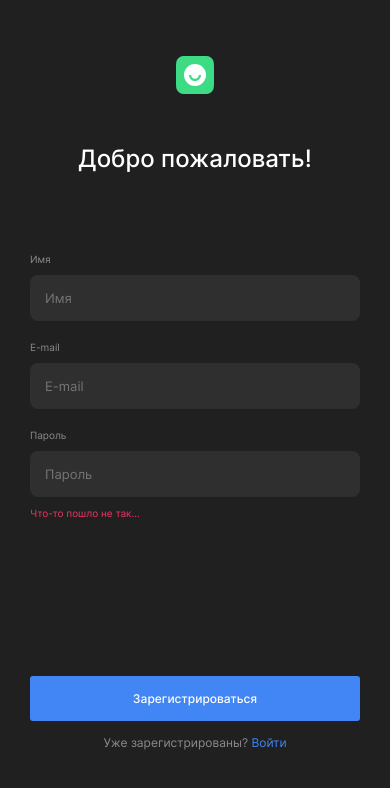
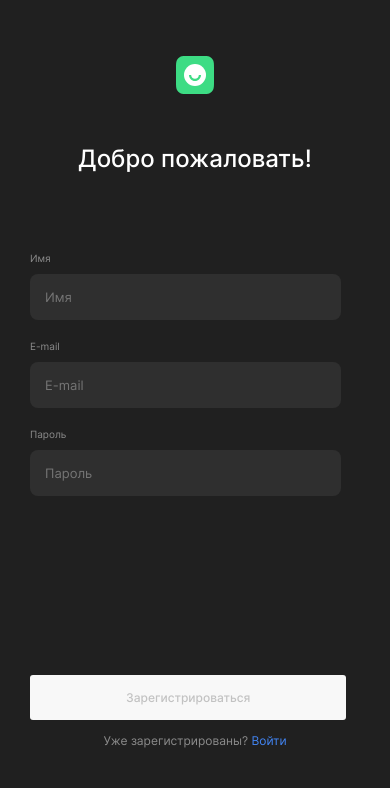
Before and after one commit to Sibisov-Artem/movies-explorer-frontend, a React (Create React App) app: page /signup in a window 390 px wide. Shown: the top 788 px of the page. Built offline with nearby package versions, Linux system fonts and the light colour scheme; no server answers; the HTML template or start-up script is replaced by a standard one.

Commit message:
feat: Настроить валидацию форм login, register, profile

```diff
--- a/src/components/AuthForm/AuthForm.css
+++ b/src/components/AuthForm/AuthForm.css
@@ -9,14 +9,14 @@
 .auth-form__title {
   font-size: 24px;
   font-weight: 500;
-  margin: 40px 0 30px 0;
+  margin: 40px 0 36px 0;
   line-height: 29px;
 }
 
 .auth-form__form {
   display: flex;
   flex-direction: column;
-  height: 423px;
+  height: 416px;
 }
 
 .auth-form__input-container {
@@ -31,7 +31,7 @@
   font-size: 10px;
   font-weight: 400;
   color: #8B8B8B;
-  margin: 10px 0;
+  margin: 4px 0 10px 0;
   line-height: 12px;
 }
 
@@ -43,8 +43,9 @@
   border: none;
   border-radius: 8px;
   padding: 15px;
-  margin: 0 0 10px 0;
+  margin: 0 0 4px 0;
   line-height: 16px;
+  transition: all .4s ease
 }
 
 .auth-form__input_error {
@@ -56,6 +57,13 @@
   font-weight: 400;
   color: #EE3465;
   line-height: 12px;
+  height: 12px;
+  overflow: hidden;
+  max-width: 396px;
+}
+
+.auth-form__message-error:last-child {
+  margin-top: 5px;
 }
 
 .auth-form__submit-btn {
@@ -70,6 +78,16 @@
   margin-bottom: 16px;
   line-height: 17px;
   margin-top: auto;
+  transition: all .4s ease;
+}
+
+.auth-form__submit-btn_disable {
+  background-color: #F8F8F8;
+  color: #C2C2C2;
+}
+
+.auth-form__submit-btn_disable:hover {
+  cursor: default;
 }
 
 .auth-form__auth {
@@ -104,7 +122,6 @@
 @media screen and (max-width: 450px) {
 
   .auth-form {
-    max-width: 396px;
     padding: 56px 30px 30px;
   }
 
@@ -113,7 +130,7 @@
   }
 
   .auth-form__title {
-    margin: 50px 0 70px 0;
+    margin: 50px 0 75px 0;
     text-align: center;
   }
 
@@ -121,10 +138,19 @@
     margin: 0 0 157px 0;
   }
 
+  .auth-form__input {
+    width: 72vw;
+  }
+
+  .auth-form__message-error {
+    width: 72vw;
+  }
+
   .auth-form__submit-btn {
     font-size: 12px;
     line-height: 15px;
-    margin-bottom: 14px;
+    margin-bottom: 13px;
+    width: 81.1vw;
   }
 
   .auth-form__auth-text {
@@ -137,6 +163,6 @@
   }
 
   .auth-form__form {
-    height: 507px;
+    height: 500px;
   }
 }
--- a/src/components/AuthForm/AuthForm.jsx
+++ b/src/components/AuthForm/AuthForm.jsx
@@ -3,7 +3,7 @@ import './AuthForm.css'
 import { Link, useLocation } from 'react-router-dom';
 
 function AuthForm({ title, buttonText, authText, authLink, authTextLink, name, email, password, onSubmit,
-  handleChangeName, handleChangeEmail, handleChangePassword }) {
+  handleChange, statusDisabled, errorMessageName, errorMessageEmail, errorMessagePassword, statusDisabledForClassName }) {
 
   const location = useLocation();
 
@@ -32,9 +32,13 @@ function AuthForm({ title, buttonText, authText, authLink, authTextLink, name, e
                   minLength="2" maxLength="40"
                   id="auth-form-name"
                   defaultValue={name}
-                  onChange={handleChangeName}
+                  onChange={handleChange}
+                  message={'asfas'}
+                  // поле name содержит только латиницу, кириллицу, пробел или дефис
+                  pattern="[а-яёА-ЯЁa-zA-Z\s\-]+"
+                  title="Введите имя, используя латиницу, кириллицу, пробел или дефис"
                 />
-                <span className="auth-form__message-error"></span>
+                <span className="auth-form__message-error">{errorMessageName}</span>
               </>
             ) : (null)}
 
@@ -47,9 +51,11 @@ function AuthForm({ title, buttonText, authText, authLink, authTextLink, name, e
             minLength="2" maxLength="200"
             id="auth-form-email"
             defaultValue={email}
-            onChange={handleChangeEmail}
+            onChange={handleChange}
+            pattern="[A-Za-z0-9]+@[A-Za-z0-9]+\.[A-Za-z]+"
+            title="Введите email"
           />
-          <span className="auth-form__message-error"></span>
+          <span className="auth-form__message-error">{errorMessageEmail}</span>
 
           <label className="auth-form__label " htmlFor="auth-form-password">Пароль</label>
           <input className="auth-form__input auth-form__input_error hover"
@@ -60,16 +66,20 @@ function AuthForm({ title, buttonText, authText, authLink, authTextLink, name, e
             minLength="2" maxLength="200"
             id="auth-form-password"
             defaultValue={password}
-            onChange={handleChangePassword}
+            onChange={handleChange}
+            title="Введите пароль"
           />
           {location.pathname === "/signup" ?
             (
-              <span className="auth-form__message-error">Что-то пошло не так...</span>
+              <span className="auth-form__message-error">{errorMessagePassword}</span>
             ) : (null)}
 
         </fieldset>
 
-        <button className="auth-form__submit-btn hover" type="submit">{buttonText}</button>
+        <button className={`auth-form__submit-btn  ${statusDisabledForClassName ? "auth-form__submit-btn_disable" : "hover"}`}
+          type="submit"
+          disabled={statusDisabled}
+        >{buttonText}</button>
 
         <div className="auth-form__auth">
           <p className="auth-form__auth-text">{authText} <Link to={authLink} className="auth-form__auth-link hover">{authTextLink}</Link> </p>
--- a/src/components/Login/Login.jsx
+++ b/src/components/Login/Login.jsx
@@ -1,28 +1,17 @@
 import AuthForm from '../AuthForm/AuthForm';
-
-import { useState } from "react";
+import useFormValidation from '../hooks/useFormValidation';
 
 function Login({ onAuthorization }) {
 
-  const [email, setEmail] = useState('');
-  // Обработчик изменения инпута обновляет стейт
-  function handleChangeEmail(e) {
-    setEmail(e.target.value);
-  }
+  const { values, handleChange, errors, isValid } = useFormValidation();
 
-  const [password, setPassword] = useState('');
-  function handleChangePassword(e) {
-    setPassword(e.target.value);
-  }
+  const statusDisabled = !isValid;
 
 
   function handleSubmit(e) {
     e.preventDefault();
 
-    onAuthorization({
-      email: email,
-      password: password,
-    });
+    onAuthorization(values);
   }
 
   return (
@@ -33,11 +22,14 @@ function Login({ onAuthorization }) {
         authText={"Ещё не зарегистрированы?"}
         authLink={"/signup"}
         authTextLink={"Регистрация"}
-        email={email}
-        password={password}
+        email={values.email}
+        password={values.password}
         onSubmit={handleSubmit}
-        handleChangeEmail={handleChangeEmail}
-        handleChangePassword={handleChangePassword}
+        handleChange={handleChange}
+        statusDisabled={statusDisabled}
+        errorMessageEmail={errors.email}
+        errorMessagePassword={errors.password}
+        statusDisabledForClassName={statusDisabled}
       />
     </main>
   );
--- a/src/components/Profile/Profile.jsx
+++ b/src/components/Profile/Profile.jsx
@@ -1,33 +1,32 @@
 import './Profile.css';
 
-import { useState, useContext, useEffect } from 'react';
+import { useContext, useEffect } from 'react';
 import { Link } from 'react-router-dom';
 
 import { CurrentUserContext } from '../../context/CurrentUserContext';
+import useFormValidation from '../hooks/useFormValidation';
 
 function Profile({ onUpdateUser, onSignOut }) {
 
-  const [name, setName] = useState('');
-  const [email, setEmail] = useState('');
+  const { values, handleChange, errors, isValid, setValues } = useFormValidation();
 
   const currentUser = useContext(CurrentUserContext);
 
+  const statusDisabledForClassName = !isValid;
+
   useEffect(() => {
-    setName(currentUser.name);
-    setEmail(currentUser.email);
+    setValues(
+      {
+        name: currentUser.name,
+        email: currentUser.email,
+      }
+    );
   }, [currentUser]);
-
-  function handleChangeName(e) {
-    setName(e.target.value);
-  }
-  function handleChangeEmail(e) {
-    setEmail(e.target.value);
-  }
 
   function onSubmit(e) {
     e.preventDefault();
     // Передаём значения управляемых компонентов во внешний обработчик
-    onUpdateUser({ name, email });
+    onUpdateUser(values);
   }
   //===============================================================================
   return (
@@ -47,10 +46,13 @@ function Profile({ onUpdateUser, onSignOut }) {
                   required
                   minLength="2" maxLength="50"
                   id="profile-name"
-                  onChange={handleChangeName}
-                  value={name}
+                  onChange={handleChange}
+                  defaultValue={values.name}
+                  pattern="[а-яёА-ЯЁa-zA-Z\s\-]+"
+                  title="Введите имя, используя латиницу, кириллицу, пробел или дефис"
                 />
               </label>
+              <span className="profile__message-error">{errors.name}</span>
 
               <label className="profile__label">E-mail
                 <input className="profile__input"
@@ -60,13 +62,17 @@ function Profile({ onUpdateUser, onSignOut }) {
                   required
                   minLength="2" maxLength="50"
                   id="profile-email"
-                  onChange={handleChangeEmail}
-                  value={email}
+                  onChange={handleChange}
+                  defaultValue={values.email}
+                  pattern="[A-Za-z0-9]+@[A-Za-z0-9]+\.[A-Za-z]+"
+                  title="Введите email"
                 />
               </label>
+              <span className="profile__message-error">{errors.email}</span>
             </fieldset>
 
-            <button className="profile__submit-btn hover" type="submit">Редактировать</button>
+            <button className={`profile__submit-btn ${statusDisabledForClassName ? "profile__submit-btn_disable" : "hover"}`}
+            type="submit">Редактировать</button>
           </form>
           <Link to="/" className="profile__close-btn hover" onClick={onSignOut}>Выйти из аккаунта</Link>
         </div>
--- a/src/components/Register/Register.jsx
+++ b/src/components/Register/Register.jsx
@@ -1,35 +1,17 @@
 import AuthForm from '../AuthForm/AuthForm';
-
-import { useState } from "react";
+import useFormValidation from '../hooks/useFormValidation';
 
 function Register({ onRegistration }) {
 
-  const [name, setName] = useState('');
-  // Обработчик изменения инпута обновляет стейт
-  function handleChangeName(e) {
-    setName(e.target.value);
-  }
+  const { values, handleChange, errors, isValid } = useFormValidation();
 
-  const [email, setEmail] = useState('');
-  // Обработчик изменения инпута обновляет стейт
-  function handleChangeEmail(e) {
-    setEmail(e.target.value);
-  }
-
-  const [password, setPassword] = useState('');
-  function handleChangePassword(e) {
-    setPassword(e.target.value);
-  }
+  const statusDisabled = !isValid;
 
 
   function handleSubmit(e) {
     e.preventDefault();
 
-    onRegistration({
-      name: name,
-      email: email,
-      password: password,
-    });
+    onRegistration(values);
   }
 
   return (
@@ -40,13 +22,16 @@ function Register({ onRegistration }) {
         authText={"Уже зарегистрированы?"}
         authLink={"/signin"}
         authTextLink={"Войти"}
-        name={name}
-        email={email}
-        password={password}
+        name={values.name}
+        email={values.email}
+        password={values.password}
         onSubmit={handleSubmit}
-        handleChangeName={handleChangeName}
-        handleChangeEmail={handleChangeEmail}
-        handleChangePassword={handleChangePassword}
+        handleChange={handleChange}
+        statusDisabled={statusDisabled}
+        errorMessageName={errors.name}
+        errorMessageEmail={errors.email}
+        errorMessagePassword={errors.password}
+        statusDisabledForClassName={statusDisabled}
       />
     </main>
   );
--- a/src/components/SearchForm/SearchForm.jsx
+++ b/src/components/SearchForm/SearchForm.jsx
@@ -36,6 +36,7 @@ function SearchForm({ onSearchMovie, currentInputQuery, handleShortFilm, isShort
             name="movie"
             placeholder="Фильм"
             onChange={handleChangeQuery}
+            required
             defaultValue={currentInputQuery} />
           <button className="search-form__submit-btn hover" type="submit"></button>
         </fieldset>
--- /dev/null
+++ b/src/components/hooks/useFormValidation.jsx
@@ -0,0 +1,31 @@
+import { useState, useCallback } from 'react';
+
+// управление формой и валидацией формы
+function useFormValidation() {
+
+  const [values, setValues] = useState({});
+  const [errors, setErrors] = useState({});
+  const [isValid, setIsValid] = useState(false);
+
+  const handleChange = (e) => {
+    const target = e.target;
+    const name = target.name;
+    const value = target.value;
+    setValues({ ...values, [name]: value });
+    setErrors({ ...errors, [name]: target.validationMessage });
+    setIsValid(target.closest('form').checkValidity());
+  };
+
+  const resetForm = useCallback(
+    (newValues = {}, newErrors = {}, newIsValid = false) => {
+      setValues(newValues);
+      setErrors(newErrors);
+      setIsValid(newIsValid);
+    },
+    [setValues, setErrors, setIsValid]
+  );
+
+  return { values, handleChange, errors, isValid, resetForm, setValues, setIsValid };
+}
+
+export default useFormValidation;
```
Also changed, not shown: src/components/Profile/Profile.css (+29 -13 lines).
